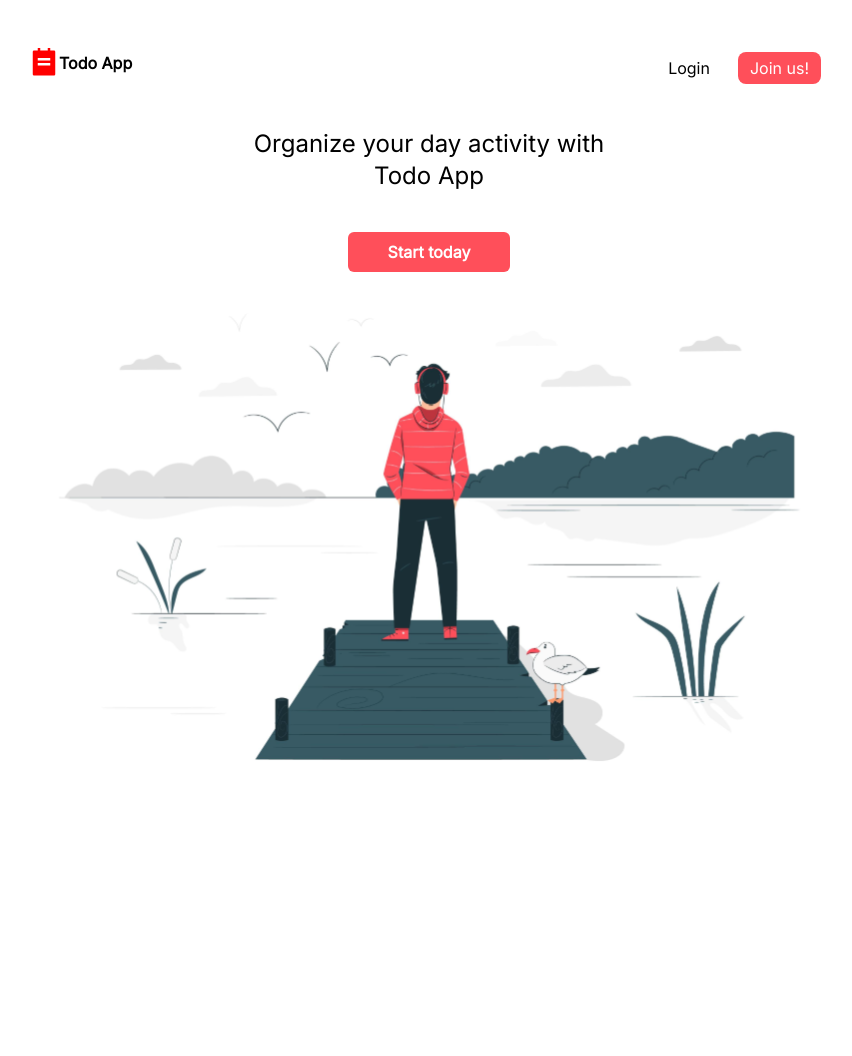
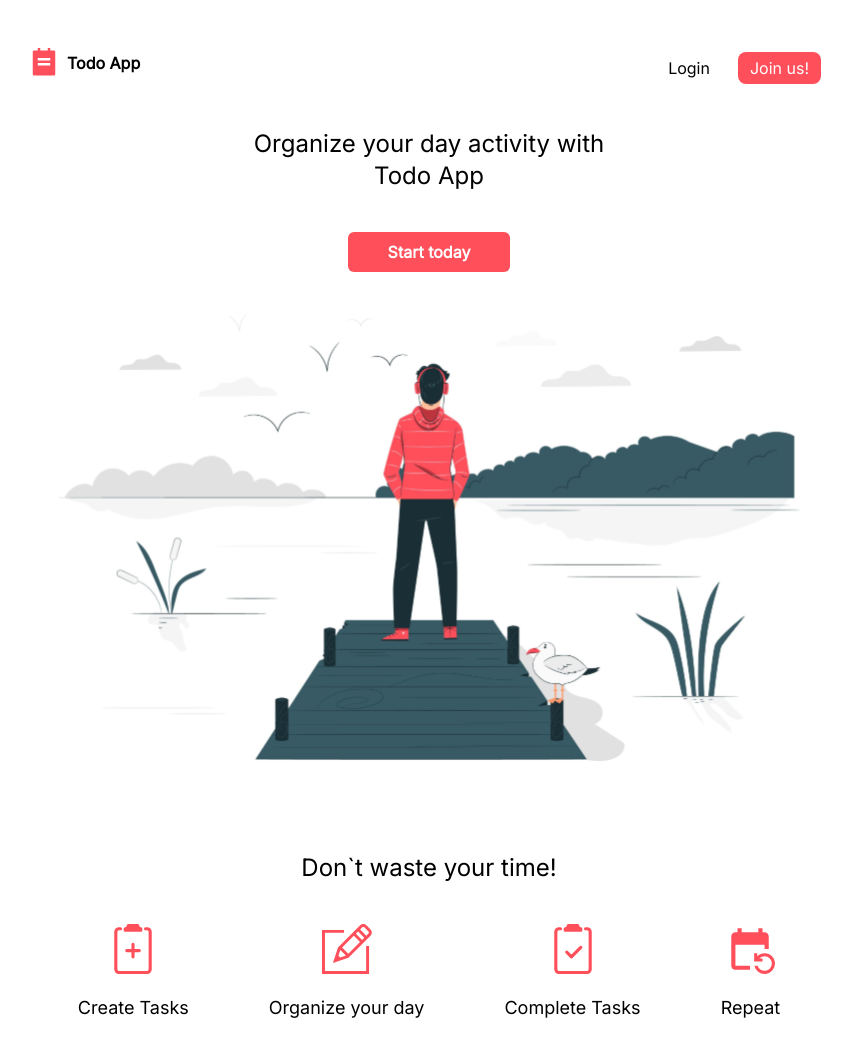
Before and after one commit to kacper51011/todo_app, a React (Vite) app in the folder src/todo_app.UI/Client/: page / in a window 1280 px wide. Shown: the top 1056 px of the page, without its empty margins (211-1063 px from the left). Before the commit the page ends 820 px from the top, so only its background shows below. Built offline with nearby package versions, Linux system fonts and the light colour scheme; a web font is replaced by a local one.

Commit message:
Icons Section completed

```diff
--- a/src/todo_app.UI/Client/src/components/HeroSection.tsx
+++ b/src/todo_app.UI/Client/src/components/HeroSection.tsx
@@ -2,7 +2,7 @@ import { Hero } from "../shared/assets";
 
 export const HeroSection = () => {
   return (
-    <section className="flex flex-col items-center">
+    <section className="flex flex-col items-center mb-20">
       <h1 className="text-center text-2xl mb-10">
         Organize your day activity with <br /> Todo App
       </h1>
--- /dev/null
+++ b/src/todo_app.UI/Client/src/components/IconWithText.tsx
@@ -0,0 +1,16 @@
+import { ReactNode } from "react";
+import { IconBase } from "react-icons";
+
+type props = {
+  icon: ReactNode;
+  description: string;
+};
+
+export const IconWithText = ({ icon, description }: props) => {
+  return (
+    <div className="flex flex-col items-center mx-10">
+      <IconBase className="text-[50px] mb-5 text-main">{icon}</IconBase>
+      <span className="text-lg">{description}</span>
+    </div>
+  );
+};
--- /dev/null
+++ b/src/todo_app.UI/Client/src/components/IconsSection.tsx
@@ -0,0 +1,19 @@
+import { IconWithText } from "./IconWithText";
+import { BsClipboard2Plus } from "react-icons/bs";
+import { TfiPencilAlt } from "react-icons/tfi";
+import { BsClipboard2Check } from "react-icons/bs";
+import { MdEventRepeat } from "react-icons/md";
+
+export const IconsSection = () => {
+  return (
+    <section className="flex flex-col items-center mb-20">
+      <h2 className="text-2xl mb-10">Don`t waste your time!</h2>
+      <div className="flex justify-between">
+        <IconWithText icon={<BsClipboard2Plus />} description="Create Tasks" />
+        <IconWithText icon={<TfiPencilAlt />} description="Organize your day" />
+        <IconWithText icon={<BsClipboard2Check />} description="Complete Tasks" />
+        <IconWithText icon={<MdEventRepeat />} description="Repeat" />
+      </div>
+    </section>
+  );
+};
--- a/src/todo_app.UI/Client/src/components/LandingNavbar.tsx
+++ b/src/todo_app.UI/Client/src/components/LandingNavbar.tsx
@@ -3,7 +3,7 @@ import { Logo } from "../shared/components/Logo";
 
 export const LandingNavbar = () => {
   return (
-    <nav className="flex justify-between max-md:w-full w-2/3   mb-10">
+    <nav className="flex justify-between max-md:w-full w-2/3 mb-10">
       <Logo showText={true} color="black" />
       <div>
         <LayoutButton content="Login"></LayoutButton>
--- /dev/null
+++ b/src/todo_app.UI/Client/src/components/LastSection.tsx
@@ -0,0 +1,7 @@
+export const LastSection = () => {
+  return (
+    <section>
+      <div className="flex"></div>
+    </section>
+  );
+};
--- a/src/todo_app.UI/Client/src/pages/Landing.tsx
+++ b/src/todo_app.UI/Client/src/pages/Landing.tsx
@@ -1,4 +1,5 @@
 import { HeroSection } from "../components/HeroSection";
+import { IconsSection } from "../components/IconsSection";
 import { LandingNavbar } from "../components/LandingNavbar";
 
 export const Landing = () => {
@@ -6,6 +7,7 @@ export const Landing = () => {
     <div className="w-full flex flex-col items-center">
       <LandingNavbar />
       <HeroSection />
+      <IconsSection />
     </div>
   );
 };
--- a/src/todo_app.UI/Client/src/shared/components/Logo.tsx
+++ b/src/todo_app.UI/Client/src/shared/components/Logo.tsx
@@ -9,7 +9,7 @@ type props = {
 export const Logo = ({ showText, color }: props) => {
   return (
     <div aria-label="logo" className="flex h-full items-center">
-      <IconBase fontSize="30px" color="red">
+      <IconBase fontSize="30px" color="#FF4F5A" className="mr-2">
         <RiTodoFill />
       </IconBase>
 
```
